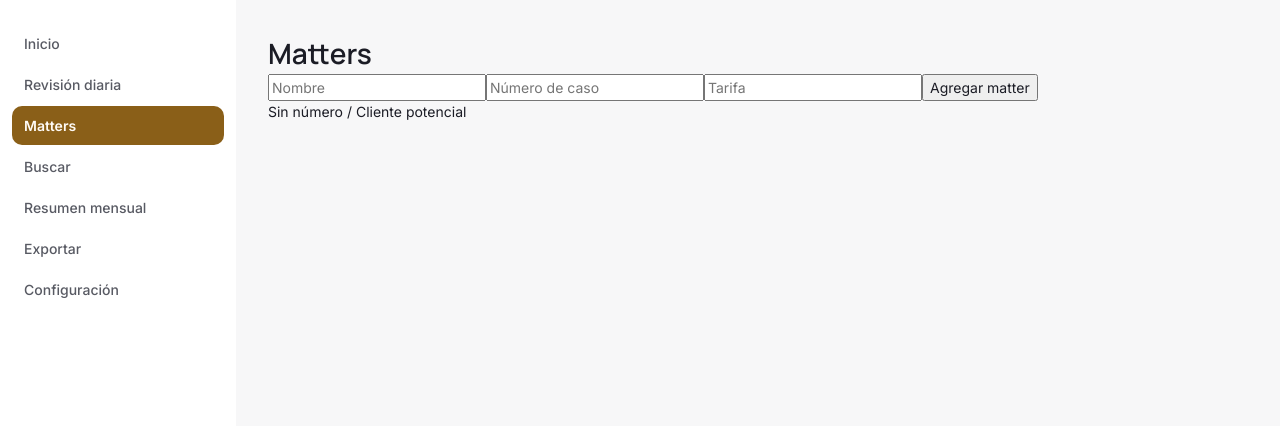
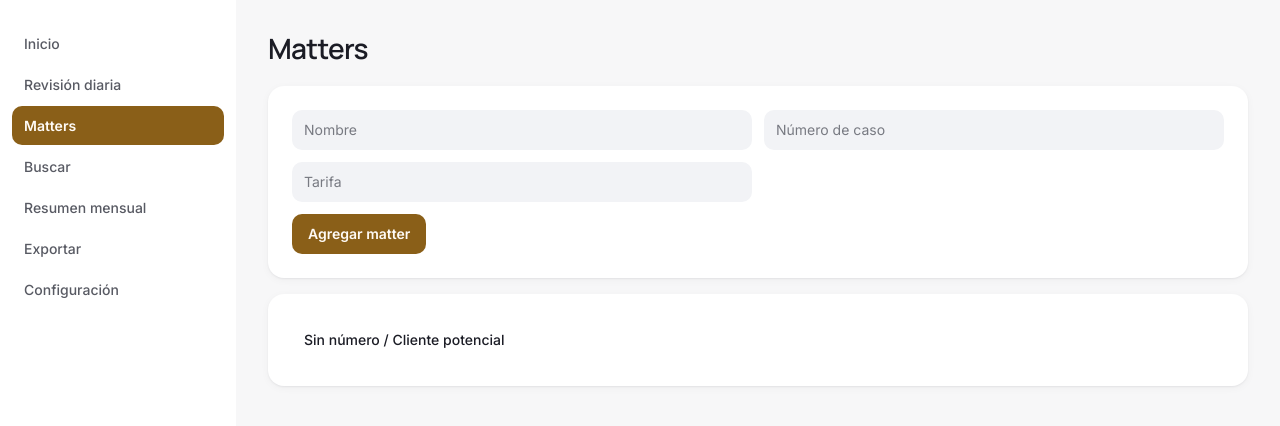
Before and after one commit to OmarBonillav3/dockets-tracker, a React (Vite) app: page /matters in a window 1280 px wide. Shown: the top 426 px of the page. Built offline with nearby package versions, Linux system fonts and the light colour scheme.

Commit message:
style: wire theme classes into Matters screen

```diff
--- a/src/screens/Matters.jsx
+++ b/src/screens/Matters.jsx
@@ -23,20 +23,30 @@ export function Matters() {
   }
 
   return (
-    <div>
-      <h1>Matters</h1>
-      <form onSubmit={handleSubmit}>
-        <input aria-label="Nombre del matter" value={name} onChange={(e) => setName(e.target.value)} placeholder="Nombre" />
-        <input aria-label="Número de caso" value={caseNumber} onChange={(e) => setCaseNumber(e.target.value)} placeholder="Número de caso" />
-        <input aria-label="Tarifa" value={rate} onChange={(e) => setRate(e.target.value)} placeholder="Tarifa" type="number" />
-        <button type="submit">Agregar matter</button>
+    <div className="screen">
+      <h1 className="screen__title">Matters</h1>
+      <form className="card" onSubmit={handleSubmit}>
+        <div className="field-grid">
+          <input className="input" aria-label="Nombre del matter" value={name} onChange={(e) => setName(e.target.value)} placeholder="Nombre" />
+          <input className="input" aria-label="Número de caso" value={caseNumber} onChange={(e) => setCaseNumber(e.target.value)} placeholder="Número de caso" />
+          <input className="input input--num" aria-label="Tarifa" value={rate} onChange={(e) => setRate(e.target.value)} placeholder="Tarifa" type="number" />
+          <div className="form-actions">
+            <button className="btn btn--primary" type="submit">Agregar matter</button>
+          </div>
+        </div>
       </form>
-      <ul>
+      <ul className="card rows">
         {matters.map((m) => (
-          <li key={m.id}>
-            <Link to={`/matters/${m.id}`}>{m.name}</Link>
-            {m.caseNumber && ` (${m.caseNumber})`}
-            {!m.isPotentialClient && <button onClick={() => deleteMatter(m.id)}>Eliminar</button>}
+          <li className="row" key={m.id}>
+            <span className="row__main">
+              <Link className="row__link" to={`/matters/${m.id}`}>{m.name}</Link>
+              {m.caseNumber && <span className="row__meta">{` (${m.caseNumber})`}</span>}
+            </span>
+            {!m.isPotentialClient && (
+              <span className="row__actions">
+                <button className="btn btn--ghost btn--sm" onClick={() => deleteMatter(m.id)}>Eliminar</button>
+              </span>
+            )}
           </li>
         ))}
       </ul>
```
